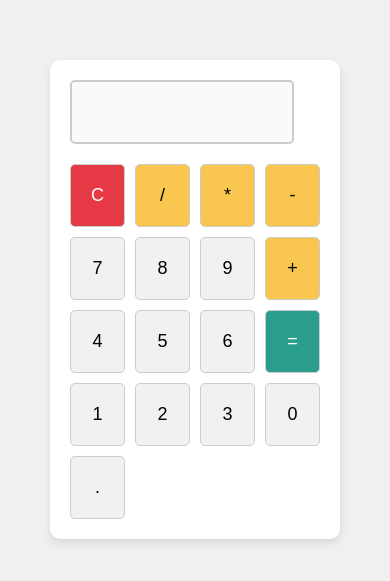
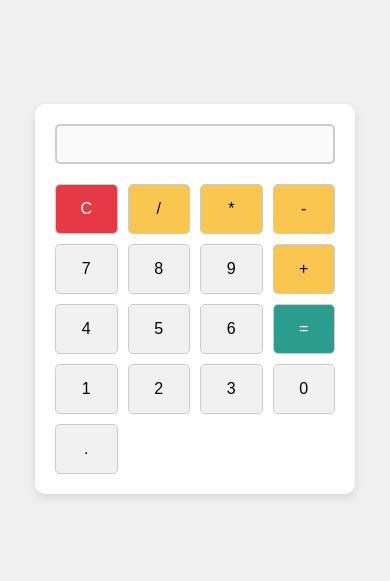
Before and after one commit to pqrMaths/my-web-project, a plain HTML site: page index.html in a window 390 px wide. Shown: the part 123-704 px from the top of the page. Drawn offline with Linux system fonts and the light colour scheme.

Commit message:
Update index.html

```diff
--- a/index.html
+++ b/index.html
@@ -21,10 +21,11 @@
             border-radius: 10px;
             padding: 20px;
             box-shadow: 0 4px 8px rgba(0, 0, 0, 0.1);
+            width: 320px; /* 設定寬度為 320px，適合大部分手機 */
         }
 
         .display {
-            width: 200px;
+            width: 100%;
             height: 40px;
             font-size: 24px;
             text-align: right;
@@ -33,6 +34,7 @@
             border: 2px solid #ccc;
             border-radius: 5px;
             background-color: #fafafa;
+            box-sizing: border-box;
         }
 
         .button-container {
@@ -83,6 +85,39 @@
 
         .button.equals:hover {
             background-color: #1f7d6c;
+        }
+
+        /* 手機響應式設計 */
+        @media (max-width: 480px) {
+            .calculator {
+                width: 280px; /* 在手機螢幕上縮小計算機寬度 */
+            }
+
+            .button {
+                font-size: 16px; /* 讓按鈕的字體稍微小一點 */
+                padding: 15px; /* 減少按鈕的內邊距 */
+            }
+
+            .display {
+                font-size: 20px; /* 顯示區域的字體也縮小 */
+                padding: 8px; /* 調整顯示區域的內邊距 */
+            }
+        }
+
+        @media (max-width: 320px) {
+            .calculator {
+                width: 240px; /* 更小螢幕的設備 */
+            }
+
+            .button {
+                font-size: 14px; /* 更小字體 */
+                padding: 12px; /* 減少按鈕大小 */
+            }
+
+            .display {
+                font-size: 18px; /* 顯示區域的字體更小 */
+                padding: 6px; /* 顯示區域內邊距縮小 */
+            }
         }
     </style>
 </head>
```
